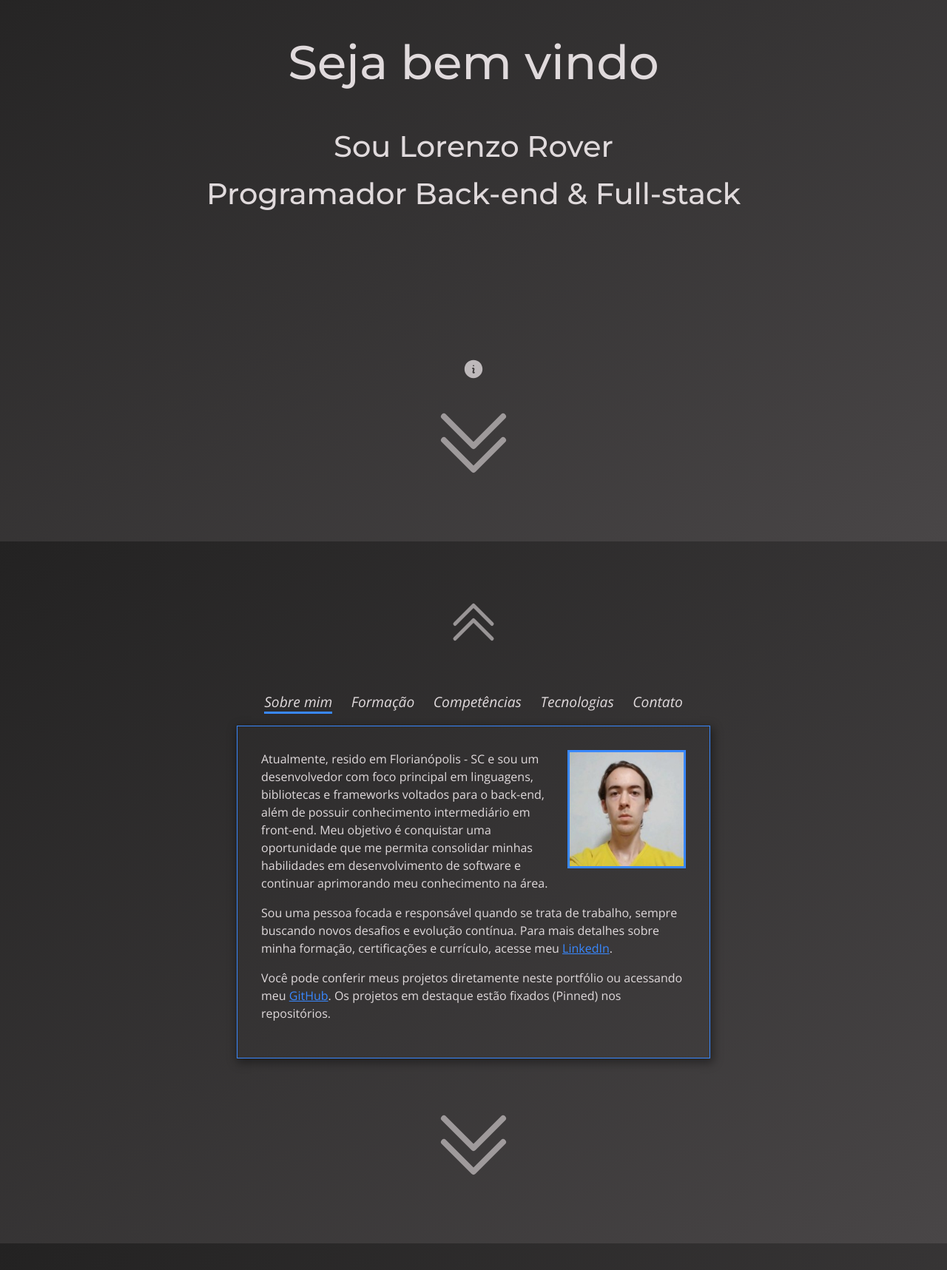
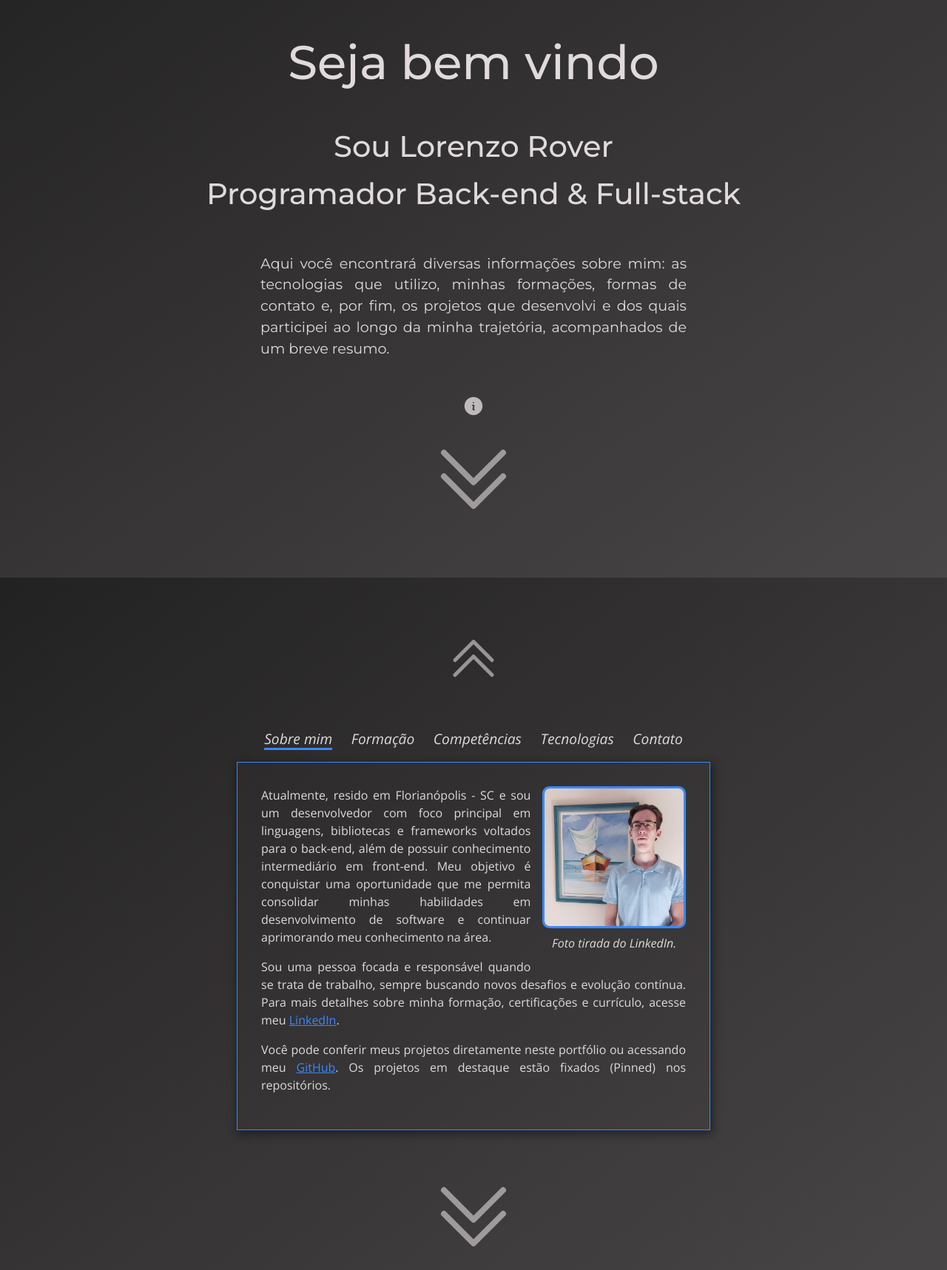
Before and after one commit to lorenzorover/portfolio, a plain HTML site: page index.html in a window 1280 px wide. Shown: the part 116-1833 px from the top of the page at 74% size. Drawn offline with nearby package versions, Linux system fonts and the light colour scheme.

Commit message:
adicionado paragrafo inicial

```diff
--- a/index.html
+++ b/index.html
@@ -79,6 +79,10 @@ Normalize.css - Licença MIT: https://github.com/necolas/normalize.css/blob/mast
                 <h2 class="titulos" id="titulo-3">Programador Back-end & Full-stack</h2>
             </div>
 
+            <div class="container__paragrafo__inicial">
+                <p id="paragrafo-inicial" class="m-0"> Aqui você encontrará diversas informações sobre mim: as tecnologias que utilizo, minhas formações, formas de contato e, por fim, os projetos que desenvolvi e dos quais participei ao longo da minha trajetória, acompanhados de um breve resumo.</p>
+            </div>
+
             <div class="container__scroll">
                  <!-- Ícone balão -->
                 <div class="container__scroll__balao">
@@ -120,7 +124,11 @@ Normalize.css - Licença MIT: https://github.com/necolas/normalize.css/blob/mast
                         <!-- Informações correspondente ao botão selecionado -->
                         <div class="paragrafo__button" id="paragrafo-1">
                             <div id="texto-1">
-                                <img id="foto-linkedin" src="./portfolio/source/foto.jfif" alt="minha foto do linkedin">
+                                <div class="container__foto">
+                                    <img id="foto-linkedin" src="./portfolio/source/foto.jpg" alt="minha foto do linkedin">
+                                    <p id="legenda-foto-linkedin"><i>Foto tirada do LinkedIn.</i></p>
+                                </div>
+
                                 <p>Atualmente, resido em Florianópolis - SC e sou um desenvolvedor com foco principal em linguagens, bibliotecas e frameworks voltados para o back-end, além de possuir conhecimento intermediário em front-end. Meu objetivo é conquistar uma oportunidade que me permita consolidar minhas habilidades em desenvolvimento de software e continuar aprimorando meu conhecimento na área.</p>
                                 <p>Sou uma pessoa focada e responsável quando se trata de trabalho, sempre buscando novos desafios e evolução contínua. Para mais detalhes sobre minha formação, certificações e currículo, acesse meu <a href="https://www.linkedin.com/in/lorenzo-rover/" target="_blank" class="links">LinkedIn</a>.</p>
                                 <p>Você pode conferir meus projetos diretamente neste portfólio ou acessando meu <a href="https://github.com/lorenzorover" target="_blank" class="links">GitHub</a>. Os projetos em destaque estão fixados (Pinned) nos repositórios.
--- a/portfolio/app.js
+++ b/portfolio/app.js
@@ -9,6 +9,7 @@ let botoesProjeto = document.querySelectorAll(".botoes__projeto");
 const tituloInicial1 = document.getElementById('titulo-1');
 const tituloInicial2 = document.getElementById('titulo-2');
 const tituloInicial3 = document.getElementById('titulo-3');
+const paragrafoInicial = document.getElementById('paragrafo-inicial');
 
 //
 const checkBox = document.getElementById('trocar-tema');
@@ -173,11 +174,15 @@ function mostrarTitulos() {
     setTimeout(function() {
         tituloInicial3.classList.add('mostrar');
     }, 3000);
+    setTimeout(function() {
+        paragrafoInicial.classList.add('mostrar');
+    }, 3850);
 
     setTimeout(function() {
         titulos.forEach(titulo => {
             titulo.classList.add('fixo');
         });
+        paragrafoInicial.classList.add('fixo');
     }, 4000);
 }
 
--- a/portfolio/styles/components.css
+++ b/portfolio/styles/components.css
@@ -271,13 +271,19 @@ input:checked + .span__slider:before {
     z-index: 1;
 }
 
+.container__foto {
+    float: right;
+    justify-items: center;
+    margin-left: var(--padding-margin-gap-medio);
+    margin-bottom: var(--padding-margin-gap-medio);
+}
+
 #foto-linkedin {
-    height: 10rem;
+    height: 12rem;
     width: auto;
     border: 3px solid rgb(57, 136, 255, 1);
-    float: right;
-    margin-left: var(--padding-margin-gap-medio);
-    margin-bottom: var(--padding-margin-gap-medio);
+    border-radius: 5%;
+    margin-bottom: 0.5rem;
 }
 
 /* Projetos */
--- a/portfolio/styles/funcoes-js.css
+++ b/portfolio/styles/funcoes-js.css
@@ -24,8 +24,18 @@
     transition: 1s; /* Transition mudado para 1s e depois voltar ao normal para 0.4s ao ativar switch */
 }
 
+#paragrafo-inicial.mostrar {
+    opacity: 1;
+    visibility: visible;
+    transition: 1s;
+}
+
 .titulos.fixo {
     /* Função no JS para normalizar transition para temas e manter visibilidade da 1 pagina */
+    transition: 0s;
+}
+
+#paragrafo-inicial.fixo {
     transition: 0s;
 }
 
--- a/portfolio/styles/responsive.css
+++ b/portfolio/styles/responsive.css
@@ -8,6 +8,10 @@
 
     .paginas {
         padding: 3rem 5rem;
+    }
+
+    .container__paragrafo__inicial {
+        width: auto;
     }
 
     .container__conteudo__paragrafos {
--- a/portfolio/styles/style.css
+++ b/portfolio/styles/style.css
@@ -45,6 +45,10 @@
 
 /* ---------- Página 1 -------------*/
 
+#pagina-1 {
+    align-items: center;
+}
+
 .container__inicio {
     margin-top: 55px;
     display: flex;
@@ -69,6 +73,17 @@
 #titulo-2,
 #titulo-3 {
     font-size: 2.5rem;
+}
+
+.container__paragrafo__inicial {
+    width: 60%;
+}
+
+#paragrafo-inicial {
+    opacity: 0;
+    font-size: var(--tamanho-fonte-subtitulos);
+    font-family: var(--fonte-titulo);
+    text-align: justify;
 }
 
 .container__scroll {
@@ -138,6 +153,7 @@
     padding: var(--padding-margin-gap-grande);
     font-family: var(--fonte-paragrafo);
     font-size: var(--tamanho-fonte-texto);
+    text-align: justify;
     border: 1px solid rgb(57, 136, 255, 1);
     box-shadow: 2px 4px 12px 2px rgba(0, 0, 0, 0.4);
 }
```
Also changed, not shown: portfolio/source/foto.jfif (deleted), portfolio/source/foto.jpg (added).
